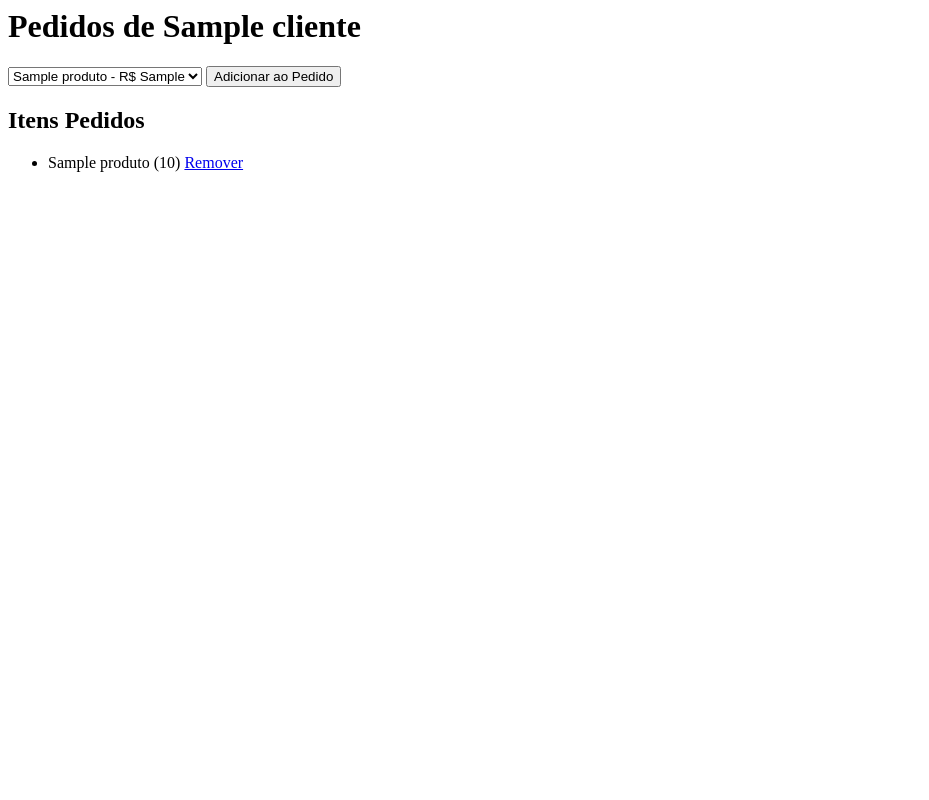
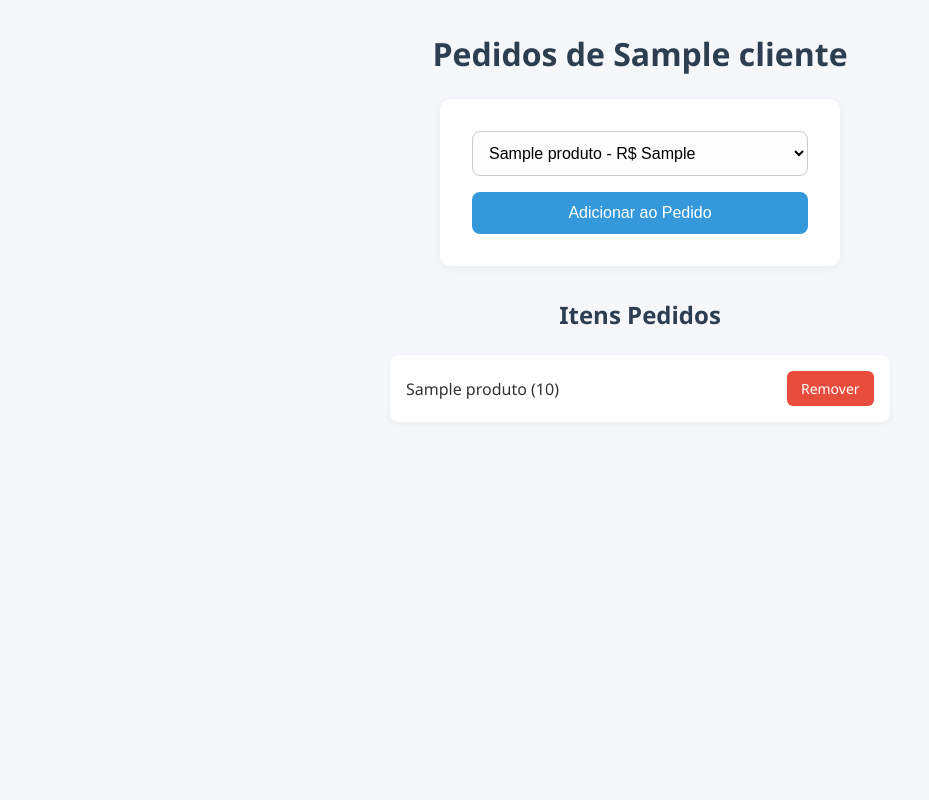
Before and after one commit to MedeirosCode/Restaurante, a PHP site: page /pedidos.php?id=1 in a window 1280 px wide. Shown: the whole page, without its empty margins (0-929 px from the left). Run offline with PHP 8.4, Linux system fonts and the light colour scheme; tables that the repository leaves empty or names only in its code hold one stand-in row (values such as "Sample post").

Commit message:
Adicionando estilização

```diff
--- a/add_cliente.php
+++ b/add_cliente.php
@@ -7,6 +7,7 @@ if ($_SERVER['REQUEST_METHOD'] == 'POST') {
     header("Location: index.php");
 }
 ?>
+<link rel="stylesheet" href="style.css">
 <form method="post">
     <input type="text" name="nome" placeholder="Nome do Cliente" required>
     <button type="submit">Adicionar</button>
--- a/add_produto.php
+++ b/add_produto.php
@@ -8,6 +8,7 @@ if ($_SERVER['REQUEST_METHOD'] == 'POST') {
     header("Location: index.php");
 }
 ?>
+<link rel="stylesheet" href="style.css">
 <form method="post">
     <input type="text" name="nome" placeholder="Nome do Produto" required>
     <input type="number" step="0.01" name="preco" placeholder="Preço" required>
--- a/pedidos.php
+++ b/pedidos.php
@@ -19,7 +19,9 @@ if (isset($_GET['delete'])) {
     header("Location: pedidos.php?id=$cliente_id");
 }
 ?>
+<link rel="stylesheet" href="style.css">
 <h1>Pedidos de <?= $cliente['nome'] ?></h1>
+
 <form method="post">
     <select name="produto_id">
         <?php foreach ($produtos as $produto) { ?>
--- a/style.css
+++ b/style.css
@@ -1,85 +1,149 @@
-body { font-family: Arial, sans-serif; margin: 20px; background-color: #f4f4f4; color: #333; }
-h1, h2 { color: #222; }
-.container { max-width: 600px; margin: auto; background: white; padding: 20px; border-radius: 8px; box-shadow: 0px 0px 10px rgba(0, 0, 0, 0.1); }
-ul { list-style: none; padding: 0; }
-li { margin: 10px 0; background: #fff; padding: 10px; border-radius: 5px; box-shadow: 0px 0px 5px rgba(0, 0, 0, 0.1); }
-.btn { display: inline-block; padding: 10px; text-decoration: none; background: #007BFF; color: white; border-radius: 5px; margin-right: 5px; }
-.btn:hover { background: #0056b3; }
-.btn-delete { background: #ff4d4d; }
-.btn-delete:hover { background: #cc0000; }
-button { border: none; cursor: pointer; padding: 10px; border-radius: 5px; }
-
-/* Estilos gerais */
-body {
-    font-family: Arial, sans-serif;
-    background-color: #f8f9fa;
+/* Reset básico */
+* {
     margin: 0;
-    padding: 20px;
-    text-align: center;
+    padding: 0;
+    box-sizing: border-box;
 }
 
-/* Cabeçalho */
-h1 {
-    color: #343a40;
-    font-size: 28px;
-    margin-bottom: 20px;
+body {
+    font-family: 'Segoe UI', Tahoma, Geneva, Verdana, sans-serif;
+    background-color: #f5f7fa;
+    color: #333;
+    padding: 2rem;
 }
 
-/* Container dos botões de adicionar */
+/* Títulos */
+h1, h2 {
+    text-align: center;
+    color: #2c3e50;
+    margin-bottom: 1.5rem;
+}
+
+h1 {
+    font-size: 2rem;
+}
+
+h2 {
+    font-size: 1.5rem;
+    margin-top: 2rem;
+}
+
+/* Botões principais */
 .adicionar {
     display: flex;
     justify-content: center;
-    gap: 15px;
-    margin-bottom: 20px;
+    gap: 1rem;
+    margin-bottom: 2rem;
 }
 
-/* Botões de adicionar */
-.adicionar a {
-    display: inline-block;
+.adicionar a,
+.btn {
     text-decoration: none;
+    background-color: #3498db;
     color: white;
-    font-size: 16px;
-    background-color: #007bff;
-    padding: 10px 20px;
-    border-radius: 5px;
-    transition: background 0.3s;
+    padding: 0.75rem 1.25rem;
+    border-radius: 8px;
+    transition: background-color 0.3s;
+    font-weight: 500;
+    border: none;
+    cursor: pointer;
 }
 
-.adicionar a:hover {
-    background-color: #0056b3;
+.adicionar a:hover,
+.btn:hover {
+    background-color: #2980b9;
 }
 
-/* Lista de clientes */
+/* Botão de deletar */
+.btn-delete {
+    background-color: #e74c3c;
+    color: white;
+    padding: 0.5rem 0.9rem;
+    margin-left: 10px;
+    border-radius: 6px;
+    text-decoration: none;
+    font-size: 0.875rem;
+    transition: background-color 0.3s;
+}
+
+.btn-delete:hover {
+    background-color: #c0392b;
+}
+
+/* Listas */
 ul {
     list-style: none;
+    max-width: 500px;
+    margin: 0 auto;
     padding: 0;
-    max-width: 400px;
-    margin: 0 auto;
 }
 
 li {
-    background: rgb(4, 73, 7);
-    color:#fff;
-    margin: 10px 0;
-    padding: 15px;
-    border-radius: 5px;
-    box-shadow: 0px 4px 6px rgba(0, 0, 0, 0.1);
-    transition: transform 0.2s;
+    background-color: white;
+    margin-bottom: 0.75rem;
+    padding: 1rem;
+    border-radius: 8px;
+    transition: transform 0.2s, box-shadow 0.2s;
+    box-shadow: 0 2px 6px rgba(0, 0, 0, 0.05);
+    display: flex;
+    justify-content: space-between;
+    align-items: center;
 }
 
 li:hover {
-    transform: scale(1.05);
+    transform: translateY(-2px);
+    box-shadow: 0 4px 12px rgba(0, 0, 0, 0.1);
 }
 
-/* Links da lista */
 li a {
     text-decoration: none;
-    color: #fff;
-    font-weight: bold;
-    display: block;
-    transition: color 0.3s;
+    color: #2c3e50;
+    font-size: 1rem;
+    font-weight: 500;
 }
 
-li a:hover {
-    color: #007bff;
+/* Formulários */
+form {
+    max-width: 400px;
+    margin: 0 auto 2rem auto;
+    background-color: white;
+    padding: 2rem;
+    border-radius: 10px;
+    box-shadow: 0 2px 10px rgba(0, 0, 0, 0.05);
+    display: flex;
+    flex-direction: column;
+    gap: 1rem;
 }
+
+form input,
+form select {
+    padding: 0.75rem;
+    border: 1px solid #ccc;
+    border-radius: 8px;
+    font-size: 1rem;
+    background-color: #fdfdfd;
+    transition: border-color 0.3s, box-shadow 0.3s;
+}
+
+form input:focus,
+form select:focus {
+    outline: none;
+    border-color: #3498db;
+    box-shadow: 0 0 0 3px rgba(52, 152, 219, 0.2);
+}
+
+form button {
+    background-color: #2ecc71;
+    color: white;
+    border: none;
+    padding: 0.75rem;
+    border-radius: 8px;
+    font-size: 1rem;
+    font-weight: 500;
+    cursor: pointer;
+    transition: background-color 0.3s;
+}
+
+form button:hover {
+    background-color: #27ae60;
+}
```
